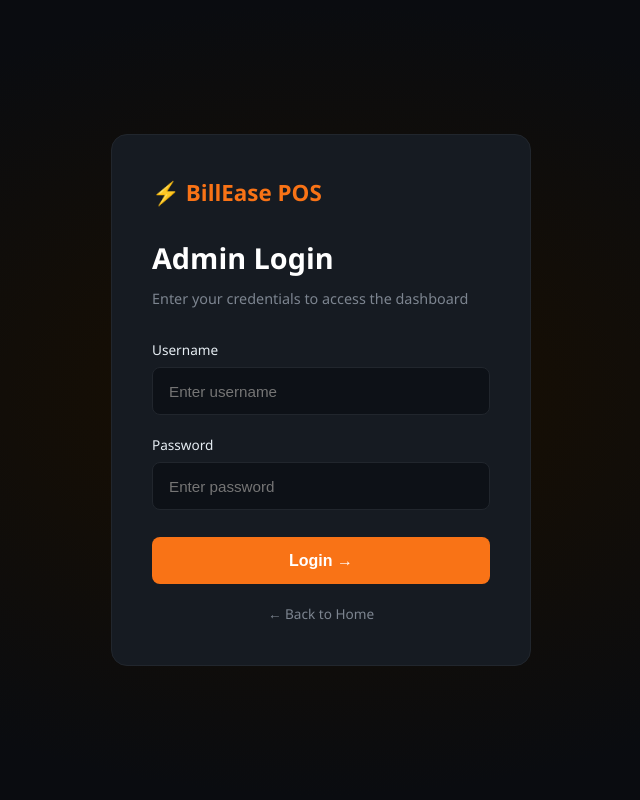
After one commit to vallabhuhemanth/billease-pos, a Flask app: page /admin in a window 1280 px wide. The commit adds this page. Shown: the whole page, without its empty margins (319-959 px from the left). Run offline with Flask 3, Linux system fonts and the light colour scheme; some libraries are stand-ins or nearby versions.

Commit message:
Added admin page and login dashboard to see the messages

```diff
--- a/app.py
+++ b/app.py
@@ -1,14 +1,23 @@
-from flask import Flask, render_template, request
+from flask import Flask, render_template, request, redirect, url_for, session
 from flask_mysqldb import MySQL
 
 app = Flask(__name__)
 
+# secret key for session
+app.secret_key='admin_secret_123'
+
+# mysql config
 app.config['MYSQL_HOST'] = 'localhost'
 app.config['MYSQL_USER'] = 'root'
 app.config['MYSQL_PASSWORD'] = '970056'
 app.config['MYSQL_DB'] = 'pos_billing'
 
 mysql=MySQL(app)
+
+# Admin credentials
+ADMIN_USERNAME = 'admin'
+ADMIN_PASSWORD = 'admin123'
+
 
 @app.route('/')
 def home():
@@ -30,5 +39,39 @@ def contact():
 
     return render_template('index.html', success=True)
 
+# amdin login route
+@app.route('/admin', methods=['GET', 'POST'])
+def admin_login():
+    error = None
+    if request.method == 'POST':
+        username = request.form['username']
+        password = request.form['password']
+
+        if username == ADMIN_USERNAME and password == ADMIN_PASSWORD:
+            session['admin']= True
+            return redirect(url_for('admin_dashboard'))
+        else:
+            error = 'Invalid Username or Password!'
+    return render_template('login.html', error=error)
+
+# Admin dashboard route
+@app.route('/admin/dashboard')
+def admin_dashboard():
+    if not session.get('admin'):
+        return redirect(url_for('login.html'))
+
+    cursor = mysql.connection.cursor()
+    cursor.execute("SELECT * FROM contacts ORDER BY created_at DESC")
+    messages = cursor.fetchall()
+    cursor.close()
+
+    return render_template('admin.html',messages=messages)
+
+# Logout Route
+@app.route('/logout')
+def logout():
+    session.pop('admin', None)
+    return redirect(url_for('admin_login'))
+
 if __name__ == '__main__':
     app.run(debug=True)
--- a/static/css/style.css
+++ b/static/css/style.css
@@ -261,3 +261,219 @@ footer a {
         padding: 4rem 1.5rem;
     }
 }
+
+/* ── ADMIN LOGIN PAGE ── */
+.login-wrapper {
+    min-height: 100vh;
+    display: flex;
+    align-items: center;
+    justify-content: center;
+    background: radial-gradient(ellipse at center,
+                #1a0f00 0%, #0a0c10 70%);
+}
+
+.login-box {
+    background: #161b22;
+    border: 1px solid #21262d;
+    border-radius: 16px;
+    padding: 2.5rem;
+    width: 100%;
+    max-width: 420px;
+}
+
+.login-logo {
+    font-size: 1.4rem;
+    font-weight: 700;
+    color: #f97316;
+    margin-bottom: 1.5rem;
+}
+
+.login-box h2 {
+    font-size: 1.8rem;
+    font-weight: 700;
+    margin-bottom: 0.4rem;
+    color: #ffffff;
+}
+
+.login-subtitle {
+    color: #7d8590;
+    font-size: 0.9rem;
+    margin-bottom: 1.8rem;
+}
+
+.form-group {
+    display: flex;
+    flex-direction: column;
+    gap: 0.4rem;
+    margin-bottom: 1.2rem;
+}
+
+.form-group label {
+    font-size: 0.85rem;
+    font-weight: 500;
+    color: #e6edf3;
+}
+
+.form-group input {
+    background: #0d1117;
+    border: 1px solid #21262d;
+    border-radius: 8px;
+    padding: 0.9rem 1rem;
+    color: #e6edf3;
+    font-size: 0.95rem;
+    transition: border-color 0.2s;
+}
+
+.form-group input:focus {
+    outline: none;
+    border-color: #f97316;
+}
+
+.login-btn {
+    width: 100%;
+    background: #f97316;
+    color: white;
+    border: none;
+    padding: 0.9rem;
+    border-radius: 8px;
+    font-size: 1rem;
+    font-weight: 600;
+    cursor: pointer;
+    transition: background 0.2s, transform 0.2s;
+    margin-top: 0.5rem;
+}
+
+.login-btn:hover {
+    background: #ea6c0a;
+    transform: translateY(-2px);
+}
+
+.error-msg {
+    background: rgba(239, 68, 68, 0.1);
+    border: 1px solid rgba(239, 68, 68, 0.3);
+    color: #f87171;
+    padding: 0.8rem 1rem;
+    border-radius: 8px;
+    margin-bottom: 1.2rem;
+    font-size: 0.9rem;
+}
+
+.back-link {
+    text-align: center;
+    margin-top: 1.2rem;
+    font-size: 0.85rem;
+}
+
+.back-link a {
+    color: #7d8590;
+    transition: color 0.2s;
+}
+
+.back-link a:hover {
+    color: #f97316;
+}
+
+/* ── ADMIN DASHBOARD ── */
+.dashboard {
+    max-width: 1100px;
+    margin: 0 auto;
+    padding: 2.5rem 1.5rem;
+}
+
+.dashboard-header {
+    margin-bottom: 1.5rem;
+}
+
+.dashboard-header h2 {
+    font-size: 1.8rem;
+    font-weight: 700;
+    margin-bottom: 0.3rem;
+}
+
+.dashboard-header p {
+    color: #7d8590;
+    font-size: 0.9rem;
+}
+
+.message-count {
+    background: #161b22;
+    border: 1px solid #21262d;
+    border-radius: 8px;
+    padding: 0.8rem 1.2rem;
+    color: #7d8590;
+    font-size: 0.9rem;
+    margin-bottom: 1.5rem;
+    display: inline-block;
+}
+
+.message-count strong {
+    color: #f97316;
+}
+
+.table-wrapper {
+    overflow-x: auto;
+    border-radius: 12px;
+    border: 1px solid #21262d;
+}
+
+table {
+    width: 100%;
+    border-collapse: collapse;
+    background: #161b22;
+}
+
+thead {
+    background: #0d1117;
+    border-bottom: 1px solid #21262d;
+}
+
+th {
+    padding: 1rem 1.2rem;
+    text-align: left;
+    font-size: 0.8rem;
+    font-weight: 600;
+    color: #f97316;
+    text-transform: uppercase;
+    letter-spacing: 1px;
+}
+
+td {
+    padding: 1rem 1.2rem;
+    font-size: 0.9rem;
+    color: #b1bac4;
+    border-bottom: 1px solid #21262d;
+    vertical-align: top;
+}
+
+tr:last-child td {
+    border-bottom: none;
+}
+
+tr:hover td {
+    background: rgba(255,255,255,0.02);
+}
+
+.logout-btn {
+    background: rgba(239, 68, 68, 0.1);
+    border: 1px solid rgba(239, 68, 68, 0.2);
+    color: #f87171;
+    padding: 0.4rem 1rem;
+    border-radius: 6px;
+    font-size: 0.85rem;
+    font-weight: 500;
+    transition: all 0.2s;
+}
+
+.logout-btn:hover {
+    background: rgba(239, 68, 68, 0.2);
+    color: #f87171;
+}
+
+.no-messages {
+    background: #161b22;
+    border: 1px solid #21262d;
+    border-radius: 12px;
+    padding: 3rem;
+    text-align: center;
+    color: #7d8590;
+}
--- /dev/null
+++ b/templates/login.html
@@ -0,0 +1,43 @@
+<!DOCTYPE html>
+<html lang="en">
+<head>
+    <meta charset="UTF-8">
+    <meta name="viewport" content="width=device-width, initial-scale=1.0">
+    <title>Admin Login — BillEase POS</title>
+    <link rel="stylesheet" href="{{ url_for('static', filename='css/style.css') }}">
+</head>
+<body>
+
+    <div class="login-wrapper">
+
+        <div class="login-box">
+
+            <div class="login-logo">⚡ BillEase POS</div>
+            <h2>Admin Login</h2>
+            <p class="login-subtitle">Enter your credentials to access the dashboard</p>
+
+            <!-- Show error if wrong credentials -->
+            {% if error %}
+                <div class="error-msg">❌ {{ error }}</div>
+            {% endif %}
+
+            <form action="/admin" method="POST">
+                <div class="form-group">
+                    <label>Username</label>
+                    <input type="text" name="username" placeholder="Enter username" required>
+                </div>
+                <div class="form-group">
+                    <label>Password</label>
+                    <input type="password" name="password" placeholder="Enter password" required>
+                </div>
+                <button type="submit" class="login-btn">Login →</button>
+            </form>
+
+            <p class="back-link"><a href="/">← Back to Home</a></p>
+
+        </div>
+
+    </div>
+
+</body>
+</html>
```
Also changed, not shown: templates/admin.html (added, +69 -0 lines).
